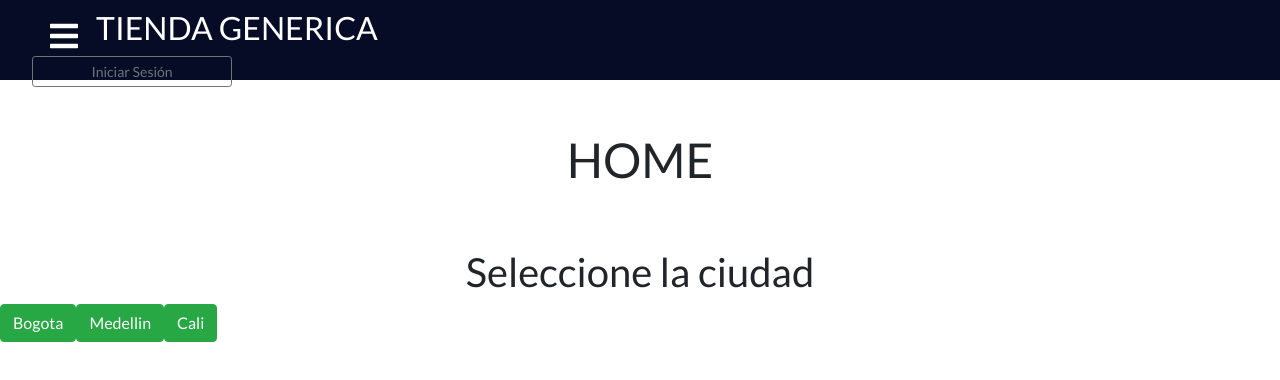
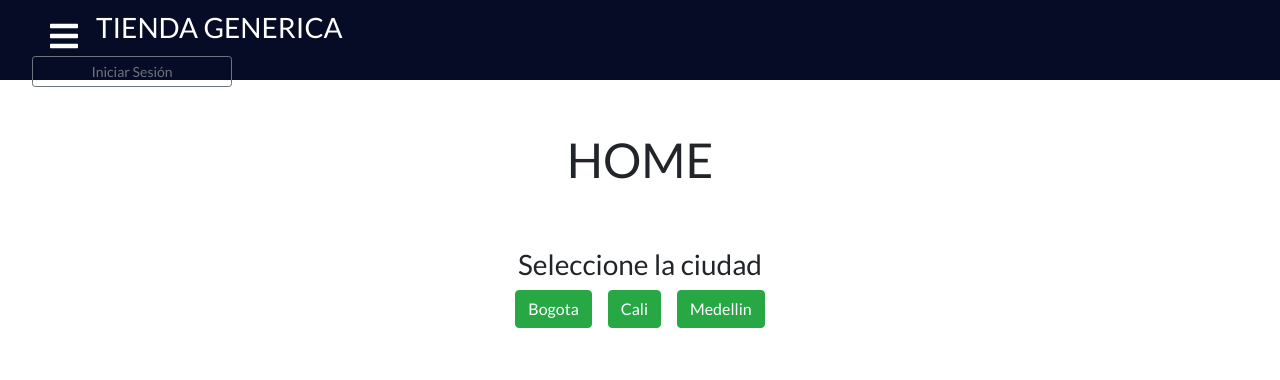
Before and after one commit to NicolasChaves93/TiendaReactFront, a React (Create React App) app: page / in a window 1280 px wide. Shown: the top 380 px of the page. Built offline with nearby package versions, Linux system fonts and the light colour scheme.

Commit message:
Seleccionar sucursal

```diff
--- a/src/App.js
+++ b/src/App.js
@@ -1,7 +1,7 @@
 import "./App.css";
 import Navbar from "./components/Navbar";
 import { BrowserRouter as Router, Routes, Route } from 'react-router-dom';
-import React from "react";
+import React, { Component } from 'react'
 
 import Home from './pages/Home'
 
@@ -18,16 +18,29 @@ import AgregarProveedor from "./components/AgregarProveedor"
 import EditarProveedor from "./components/EditarProveedor"
 import Ventas from "./pages/Ventas";
 import Reportes from "./pages/Reportes";
-import Consolidado from "./pages/Consolidado";
+import Consolidado from "./pages/Consolidado"
 
 
-function App() {
+class App extends Component{
+  state ={
+    ciudad: "",
+    isCiudad: false
+  }
+
+  obtenerCiudad = (nombre, estado) =>{
+    this.setState({
+      ciudad: nombre,
+      isCiudad: estado
+    })
+  }
+
+  render(){
     return (
       <React.Fragment>
         <Router>
-        <Navbar />
+          <Navbar ciudad={"Sucursal " + this.state.ciudad} isCiudad={this.state.isCiudad} />
           <Routes>
-          <Route exact path='/' element={<Home/>}/>
+            <Route exact path='/' element={<Home obtenerCiudad={this.obtenerCiudad} />}/>
             {/* Enlaces Clientes */}
             <Route exact path='/clientes' element={<Clientes/>}/>
             <Route exact path='/agregarCliente' element={<AgregarCliente/>}/>
@@ -41,16 +54,14 @@ function App() {
             <Route exact path='/agregarProveedor' element={<AgregarProveedor/>}/>
             <Route exact path='/editarProveedor/:id' element={<EditarProveedor/>}/>
             {/* Enlace Ventas */}
-          <Route exact path='/ventas' element={<Ventas/>}/>
+            <Route exact path='/ventas' element={<Ventas ciudad={this.state.ciudad} isCiudad={this.state.isCiudad}/>}/>
             {/* Enlace Reporte */}
-          <Route exact path='/reportes' element={<Reportes/>}/>
+            <Route exact path='/reportes' element={<Reportes ciudad={this.state.ciudad} isCiudad={this.state.isCiudad}/>}/>
             {/* Enlace Consolidado */}
             <Route exact path='/consolidado' element={<Consolidado/>}/>
-
           </Routes>
         </Router>
       </React.Fragment>
     );
   }
-
-export default App;
+}export default App;
--- a/src/components/Navbar.js
+++ b/src/components/Navbar.js
@@ -9,10 +9,12 @@ import { Profile } from "./Profile";
 import { useAuth0 } from "@auth0/auth0-react";
 import {LoginButton} from "./Login";
 
-function Navbar() {
+function Navbar(props) {
     const [sidebar, setSidebar] = useState(false);
     const showSidebar = () => setSidebar(!sidebar);
     const {isAuthenticated} = useAuth0();
+
+    let textMayuscula = props.ciudad.toUpperCase();
 
     return (
     <React.Fragment>
@@ -21,7 +23,7 @@ function Navbar() {
             <Link to="#" className="menu-bars">
                 <FaIcons.FaBars onClick={showSidebar} />
             </Link>
-            <span><h2 style={{width: "1000px", color: "white"}}>TIENDA GENERICA</h2> </span>
+            <span></span><h3 style={{width: "1000px", color: "white"}}>TIENDA GENERICA {props.isCiudad?(<h6>{textMayuscula}</h6> ): (<></>)}</h3>
             {isAuthenticated ?(
                 <div className="dropdown">
                     <a style = {{color: "white"}} href="/#" className="nav-link dropdown-toggle" data-toggle="dropdown">Cerrar sesión</a>
--- a/src/pages/Home.js
+++ b/src/pages/Home.js
@@ -1,25 +1,38 @@
-import React from 'react'
-import { Link } from "react-router-dom";
+import React, { Component } from 'react'
 
-function Home() {
-    return (
-        <div><h1 className='title'>HOME</h1>
-            <h1 align="center">Seleccione la ciudad</h1>
-            <table align="center">
-                <tr>
-                    <td>
-                        <Link className="btn btn-success justify-content-center" to = "/consolidadoBogota">Bogota</Link>
-                    </td>
-                    <td>
-                        <Link className="btn btn-success justify-content-center" to = "/consolidadoMedellin">Medellin</Link>
-                    </td>
-                    <td>
-                        <Link className="btn btn-success justify-content-center" to = "/consolidadoCali">Cali</Link>
-                    </td>
-                </tr>
-            </table>
-        </div>
-    );
+class Home extends Component{
+    state = {
+        isCiudad: false,
+        ciudad: null
+    }
+
+    obtenerNom = (e) =>{
+        const name = e.target.name;
+        this.setState({
+            isCiudad: true,
+            ciudad: name
+        })
+        this.props.obtenerCiudad(name,true);
+    }
+
+    render(){
+        return (
+            <div className="text-center">
+                <h1 className='title'>HOME</h1>
+                {this.state.isCiudad ?
+                <h2>Bienvenido a la sucursal de {this.state.ciudad}</h2>
+                :<div>
+                    <h3>Seleccione la ciudad</h3>
+                    <button name="Bogota" className="btn btn-success justify-content-center" onClick={this.obtenerNom}>Bogota</button>
+                    <span></span>
+                    <button name="Cali" className="btn btn-success justify-content-center" onClick={this.obtenerNom}>Cali</button>
+                    <span></span>
+                    <button name="Medellin" className="btn btn-success justify-content-center" onClick={this.obtenerNom}>Medellin</button>
+                </div>
+                }
+            </div>
+        );
+    }
 }
 
 export default Home;
--- a/src/pages/Reportes.js
+++ b/src/pages/Reportes.js
@@ -64,6 +64,7 @@ class Reportes extends Component {
         return (
             <div className="text-center">
                 <h2 className='title'>REPORTES</h2>
+                {this.props.isCiudad?(<>
                 <button type="button" name="listBoton" id="listBoton" className="btn btn-outline-info justify-content-center" onClick={this.listClick} >Listado de Clientes</button>
                 <span></span>
                 <button type="button" name="ventaBoton" id="ventaBoton" className="btn btn-outline-info justify-content-center" onClick={this.listVenta}>Ventas por Cliente</button>
@@ -108,6 +109,7 @@ class Reportes extends Component {
                 </div>
                 : <></>
                 }
+                </>):<h4 style={{color: "red"}}>Debe seleccionar una sucursal</h4>}
             </div>
         )
     }
--- a/src/pages/Ventas.js
+++ b/src/pages/Ventas.js
@@ -177,7 +177,8 @@ class Ventas extends Component {
             detalle_venta: this.state.addProductos,
             valor_venta: this.state.totalVenta,
             ivaventa: this.state.totalIva,
-            total_venta: this.state.valTotal
+            total_venta: this.state.valTotal,
+            nombre_ciudad: this.props.ciudad
         }
         console.log(venta)
         axios.post("http://localhost:8080/api/ventas/venta",venta)
@@ -205,8 +206,9 @@ class Ventas extends Component {
 
     render(){
         return (
-            <div>
+            <div className="text-center">
                 <h1 className='title'>Ventas</h1>
+                {this.props.isCiudad?(<>
                 <form className ="table">
                     <div className="form-row">
                         <div className="col-md-4 mb-3">
@@ -298,6 +300,7 @@ class Ventas extends Component {
                     : <></>
                     }
                 </form>
+                </>):<h4 style={{color: "red"}}>Debe seleccionar una sucursal</h4>}
             </div>
         )
     }
```
Lines whose indentation alone changed are shown as unchanged.
